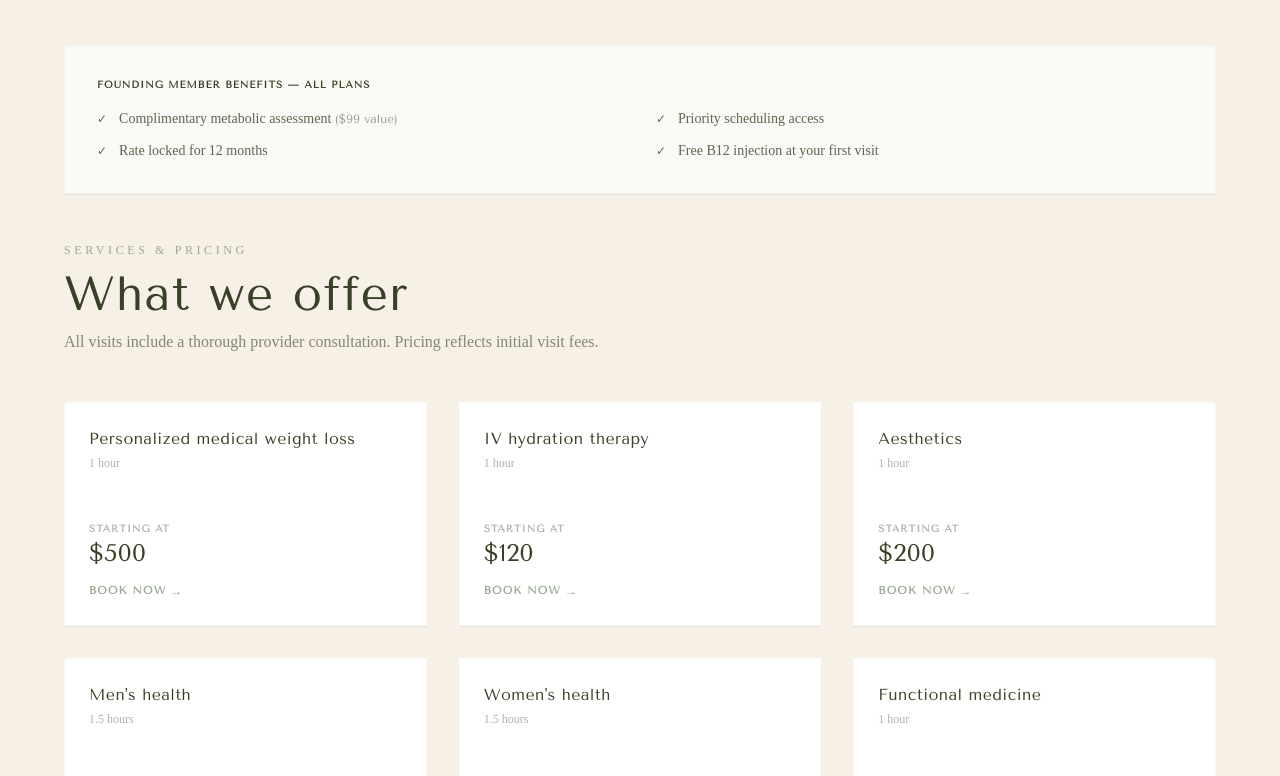
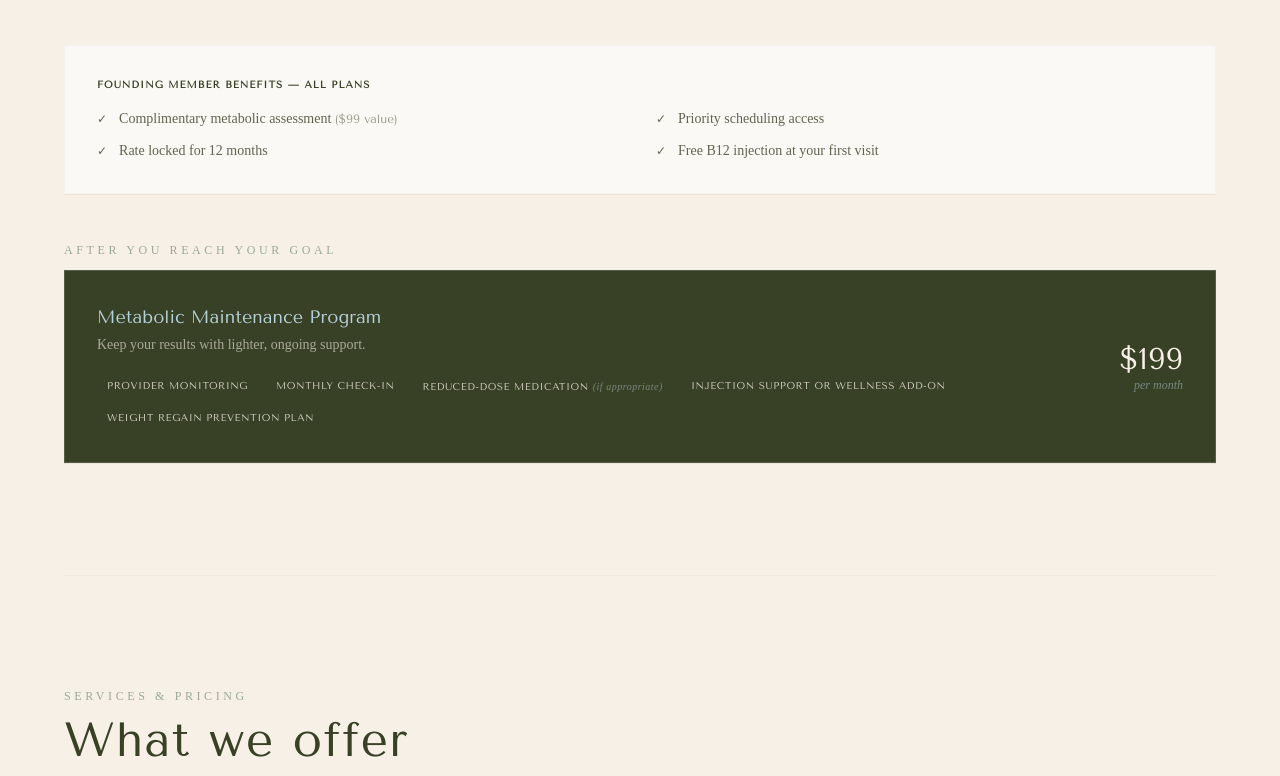
Before and after one commit to Casatechllc/refinedmedspa, a Nuxt app: page /getting-started in a window 1280 px wide. Shown: the part 2250-3026 px from the top of the page. Built offline with nearby package versions, Linux system fonts and the light colour scheme; a web font is replaced by a local one.

Commit message:
updated getting started

```diff
--- a/components/GettingStartedPricing.vue
+++ b/components/GettingStartedPricing.vue
@@ -88,6 +88,34 @@
             </li>
           </ul>
         </div>
+
+        <div class="space-y-3 max-w-5x">
+          <span class="font-serif text-xs tracking-[0.3em] uppercase text-refined-sage block font-medium">
+            After You Reach Your Goal
+          </span>
+          <div class="bg-refined-forest border border-refined-stone/20 p-6 sm:p-8 flex flex-col sm:flex-row sm:items-center sm:justify-between gap-6 shadow-2xs">
+            <div class="space-y-4">
+              <div class="space-y-1">
+                <h4 class="font-sans text-lg text-refined-sky font-light">Metabolic Maintenance Program</h4>
+                <p class="font-serif text-sm text-refined-cream/60">Keep your results with lighter, ongoing support.</p>
+              </div>
+              <div class="flex flex-wrap gap-2 pt-1">
+                <span class="font-sans text-[10px] text-refined-cream/80 px-2.5 py-1 tracking-wider uppercase font-medium">Provider monitoring</span>
+                <span class="font-sans text-[10px] text-refined-cream/80 px-2.5 py-1 tracking-wider uppercase font-medium">Monthly check-in</span>
+                <span class="font-sans text-[10px] text-refined-cream/80 px-2.5 py-1 tracking-wider uppercase font-medium">Reduced-dose medication <span class="lowercase italic text-refined-sky/50 font-serif">(if appropriate)</span></span>
+                <span class="font-sans text-[10px] text-refined-cream/80 px-2.5 py-1 tracking-wider uppercase font-medium">Injection support or wellness add-on</span>
+                <span class="font-sans text-[10px] text-refined-cream/80 px-2.5 py-1 tracking-wider uppercase font-medium">Weight regain prevention plan</span>
+              </div>
+            </div>
+            <div class="sm:text-right shrink-0 pt-4 sm:pt-0 border-t sm:border-t-0 border-refined-stone/10">
+              <p class="font-sans text-3xl text-refined-cream font-light">$199</p>
+              <p class="font-serif text-xs text-refined-sky/50 italic">per month</p>
+            </div>
+          </div>
+        </div>
+      </div>
+
+      <div class="w-full h-[1px] bg-refined-stone/30"></div>
 
       <div class="space-y-12">
         <div class="space-y-3">
@@ -206,7 +234,6 @@
             </p>
         </div>
         </div>
-      </div>
 
     </div>
   </section>
```
Lines whose indentation alone changed are shown as unchanged.
